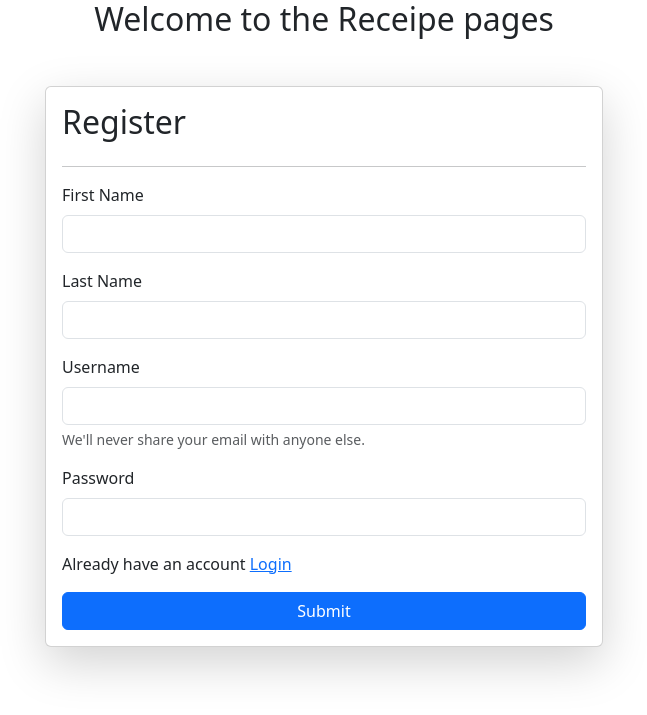
After one commit to sagarsen123/learning_django, a Django app: page /register/ in a window 1280 px wide. The commit adds this page. Shown: the top 715 px of the page, without its empty margins (316-963 px from the left). Run offline with Django 4.2, Linux system fonts and the light colour scheme.

Commit message:
Authentication and login Register Page

```diff
--- a/demo1/urls.py
+++ b/demo1/urls.py
@@ -27,6 +27,8 @@ urlpatterns = [
     path('receipes/', receipes, name = 'home'),
     path('contact/', contact, name="contact"),
     path('about/', about, name="about"),
+    path('login/', login_page, name="login_page"),
+    path('register/', register, name="register"),
     path('success-page/', success_page, name="success_page"),
     path('delete-receipe/<id>/',delete_receipe, name="delete_receipe"),
     path('update-receipe/<id>/',update_receipe, name="update_receipe"),
--- a/vege/models.py
+++ b/vege/models.py
@@ -1,9 +1,9 @@
 from django.db import models
-
-# Create your models here.
+from django.contrib.auth.models import User
 
 
 class Receipe(models.Model):
+    user = models.ForeignKey(User, on_delete= models.SET_NULL , null = True, blank = True)
     receipe_name = models.CharField(max_length=100)
     receipe_description = models.TextField()
     receipe_image = models.ImageField(upload_to='receipe_images')
--- /dev/null
+++ b/vege/templates/register.html
@@ -0,0 +1,42 @@
+{% extends "base.html" %} {% block start %}
+<h2 class="text-center">Welcome to the Receipe pages</h2>
+<div class="container mt-5">
+  <form
+    class="col-6 mx-auto card p-3 shadow-lg"
+    method="post"
+    enctype="multipart/form-data">
+    {% csrf_token %}
+    {% if messages %}
+    <div class="alert alert-primary" role="alert">
+        {% for message in messages %}
+            {% comment %} <li {% if message.tags %} class="{{message.tags}}*{%endif%}">{{message}}</li> {% endcomment %}
+            <li>{{message}}</li>
+        {%endfor%}
+    </div>
+    {% endif %}
+    <h2>Register</h2>
+    <hr />
+    <div class="mb-3">
+        <label for="InputEmail1" class="form-label">First Name</label>
+        <input type="text" class="form-control" id="first_name" name="first_name" aria-describedby="emailHelp">
+      </div>
+    <div class="mb-3">
+        <label for="InputEmail1" class="form-label">Last Name</label>
+        <input type="text" class="form-control" id="last_name" name="last_name" aria-describedby="emailHelp">
+      </div>
+      <div class="mb-3">
+        <label for="InputEmail1" class="form-label">Username</label>
+        <input type="email" class="form-control" name="username" id="InputEmail1" aria-describedby="emailHelp">
+        <div id="emailHelp" class="form-text">We'll never share your email with anyone else.</div>
+      </div>
+      <div class="mb-3">
+        <label for="InputPassword1" class="form-label">Password</label>
+        <input type="password" name="password" class="form-control" id="InputPassword1">
+      </div>
+
+      <p> Already have an account <a href="/login/">Login</a></p>
+
+      <button type="submit" class="btn btn-primary">Submit</button>
+  </form>
+</div>
+{% endblock %}
--- a/vege/views.py
+++ b/vege/views.py
@@ -1,6 +1,8 @@
 from django.shortcuts import render, redirect
 from .models import Receipe
 from django.http import HttpResponse
+from django.contrib.auth.models import User
+from django.contrib import messages
 
 # Create your views here.
 def receipes(request):
@@ -56,3 +58,39 @@ def update_receipe(request, id):
     context = {'receipe': queryset}
     return render(request, 'update_receipes.html', context)
     # return HttpResponse("This is the update Page")
+
+
+
+
+def login_page(request):
+    if request.method == "POST":
+        username = request.POST.get('username')
+        password = request.POST.get('password')
+        print(username, password)
+    return render(request, 'login.html')
+
+
+
+def register(request):
+    if request.method == 'POST':
+        first_name = request.POST.get('first_name')
+        last_name = request.POST.get('last_name')
+        username = request.POST.get('username')
+        password = request.POST.get('password')
+        try:
+            user = User.objects.filter(username = username)
+            if user.exists():
+                messages.info(request, 'Username already Taken')
+                return redirect('/register/')
+
+            user = User.objects.create(
+                first_name =first_name,
+                last_name =last_name,
+                username = username
+            )
+            user.set_password(password)
+            user.save()
+            messages.info(request, 'Account Created Successfully!')
+        except Exception as e:
+            print(e)
+    return render(request, 'register.html')
```
Also changed, not shown: vege/templates/login.html (added, +23 -0 lines), vege/templates/receipes.html (+4 -6 lines), db.sqlite3, vege/migrations/0003_receipe_user.py (added).
